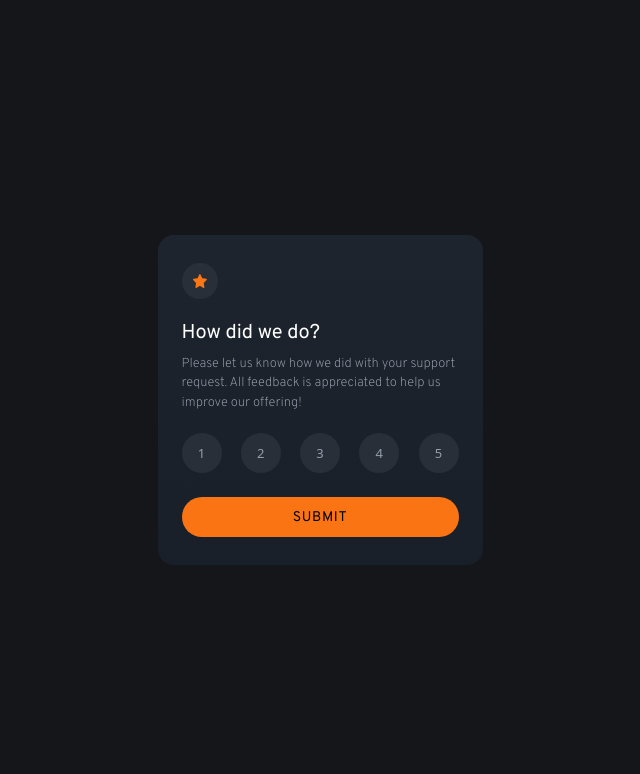
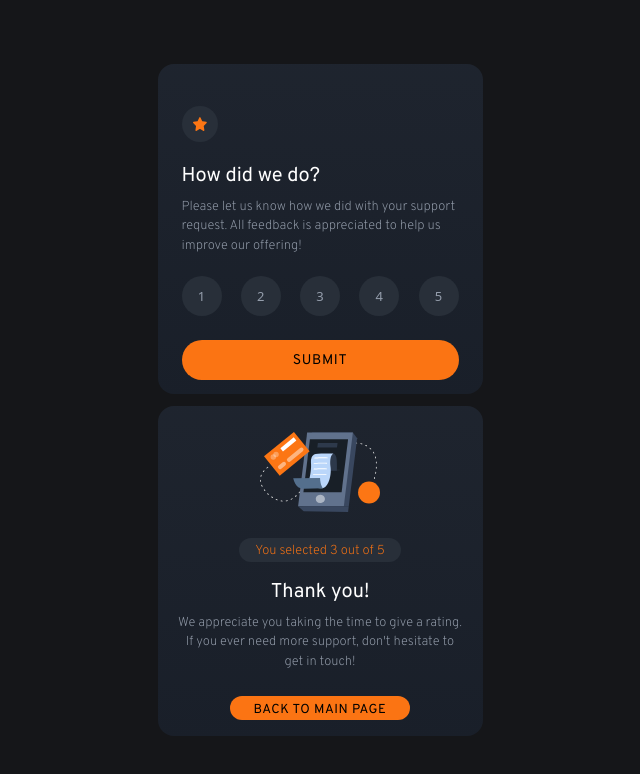
Before and after one commit to ejaay-dev/interactive-rating-component, a React (Vite) app: page / in a window 1280 px wide. Shown: the top 774 px of the page, without its empty margins (320-960 px from the left). Built offline with nearby package versions, Linux system fonts and the light colour scheme.

Commit message:
Sixth commit Added the success message component Created the UI of the success message component

```diff
--- a/src/App.tsx
+++ b/src/App.tsx
@@ -1,11 +1,16 @@
+// import { useState } from "react"
 import Rating from "./components/Rating"
+import SuccessMessage from "./components/SuccessMessage"
 function App() {
+  // const [showConfirmation, setShowConfirmation] = useState(false)
   return (
     <>
       <section>
-        <div className="flex items-center justify-center h-screen bg-very-dark-blue">
+        <div className="flex flex-col items-center justify-center h-screen gap-3 bg-very-dark-blue">
           <Rating />
+          <SuccessMessage />
         </div>
+        <div></div>
       </section>
     </>
   )
--- a/src/components/Rating.tsx
+++ b/src/components/Rating.tsx
@@ -8,7 +8,7 @@ const Rating = () => {
   const [selectedRatingIndex, setSelectedRatingIndex] = useState(-1)
 
   return (
-    <div className="flex-col p-4 rounded-2xl bg-gradient-to-b from-grayish-blue to-dark-blue w-[325px] h-[350px px-6">
+    <div className="flex flex-col justify-center w-[325px] h-[330px] bg-gradient-to-b from-grayish-blue to-dark-blue px-6 pt-4 rounded-2xl">
       <div className="flex items-center mt-3 mb-5">
         <div className="flex items-center justify-center rounded-full w-9 h-9 bg-dark-gray">
           <img
@@ -18,13 +18,18 @@ const Rating = () => {
           />
         </div>
       </div>
-      <p className="mb-2 text-xl font-normal text-custom-white font-overpass">
-        How did we do?
-      </p>
-      <p className="text-[13px] font-extralight text-light-gray font-overpass mb-5">
-        Please let us know how we did with your support request. All feedback is
-        appreciated to help us improve our offering!
-      </p>
+      <div className="flex items-center mb-2">
+        <p className="text-xl font-normal text-custom-white font-overpass">
+          How did we do?
+        </p>
+      </div>
+      <div className="flex items-center mb-5">
+        <p className="text-[13px] font-extralight text-light-gray font-overpass">
+          Please let us know how we did with your support request. All feedback
+          is appreciated to help us improve our offering!
+        </p>
+      </div>
+
       {/* Refactored code to eliminate the repetitive classes names and conditional logic.
       Extracted the common classes and making conditional logic more readable */}
       <div className="flex items-center justify-between mb-6">
@@ -54,7 +59,7 @@ const Rating = () => {
           )
         })}
       </div>
-      <div className="flex items-center justify-center mb-3 cursor-pointer rounded-3xl bg-custom-orange hover:bg-custom-white">
+      <div className="flex items-center justify-center cursor-pointer rounded-3xl bg-custom-orange hover:bg-custom-white">
         <button className="w-full h-10 text-[14px] text-black font-normal  font-overpass uppercase tracking-wider">
           submit
         </button>
--- /dev/null
+++ b/src/components/SuccessMessage.tsx
@@ -0,0 +1,46 @@
+const SuccessMessage = () => {
+  return (
+    <div className="flex flex-col justify-center w-[325px] h-[330px] rounded-2xl bg-gradient-to-b from-grayish-blue to-dark-blue">
+      <div className="flex justify-center w-full h-[100px]">
+        <div className="flex items-center justify-center">
+          <img
+            src="/public/illustration-thank-you.svg"
+            alt="thank-you-icon"
+            className="h-20"
+          />
+        </div>
+      </div>
+      <div className="flex justify-center mt-4">
+        <div className="flex items-center justify-center px-4 rounded-full bg-dark-gray">
+          <p className="text-[13px] font-extralight font-overpass text-custom-orange pt-1">
+            You selected 3 out of 5
+          </p>
+        </div>
+      </div>
+      <div className="flex justify-center mt-4">
+        <div className="flex items-center justify-center">
+          <p className="text-xl font-normal text-custom-white font-overpass">
+            Thank you!
+          </p>
+        </div>
+      </div>
+      <div className="flex justify-center mt-2">
+        <div className="flex items-center justify-center px-5">
+          <p className="text-center text-light-gray text-[13px] font-extralight font-overpass">
+            We appreciate you taking the time to give a rating. If you ever need
+            more support, don't hesitate to get in touch!
+          </p>
+        </div>
+      </div>
+      <div className="flex justify-center mt-6">
+        <div className="flex items-center justify-center cursor-pointer rounded-3xl bg-custom-orange hover:bg-custom-white">
+          <button className="h-6 px-6 py-2 font-normal text-[13px] text-black uppercase tracking-wider font-overpass leading-none">
+            back to main page
+          </button>
+        </div>
+      </div>
+    </div>
+  )
+}
+
+export default SuccessMessage
```
